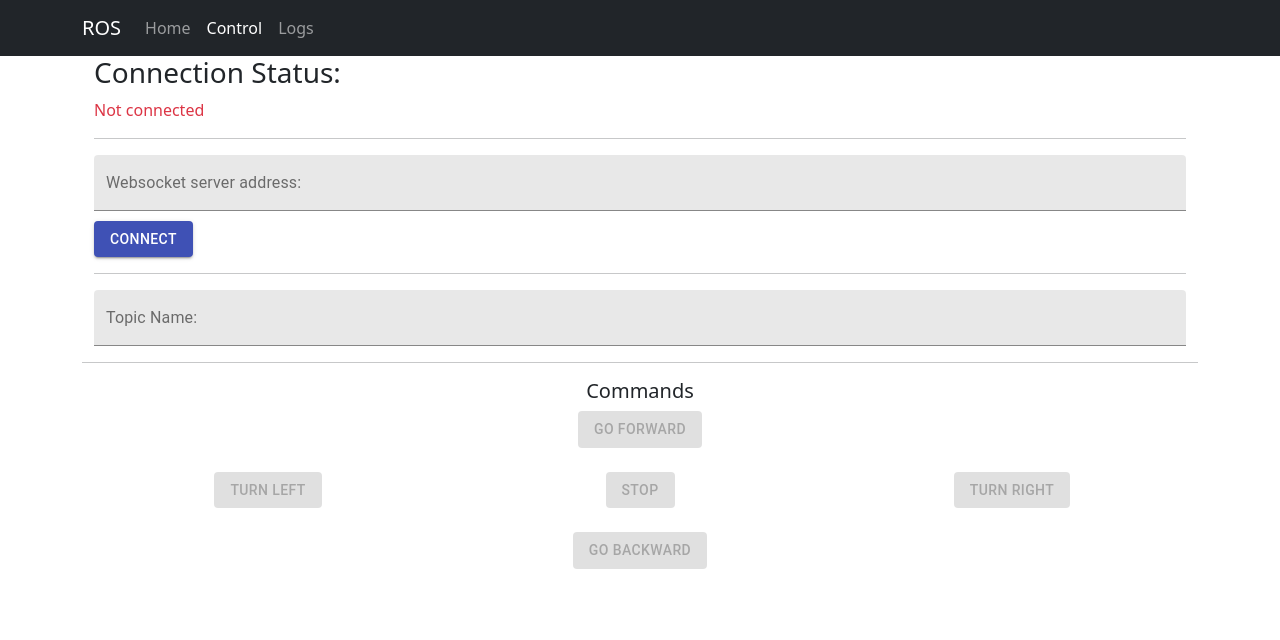
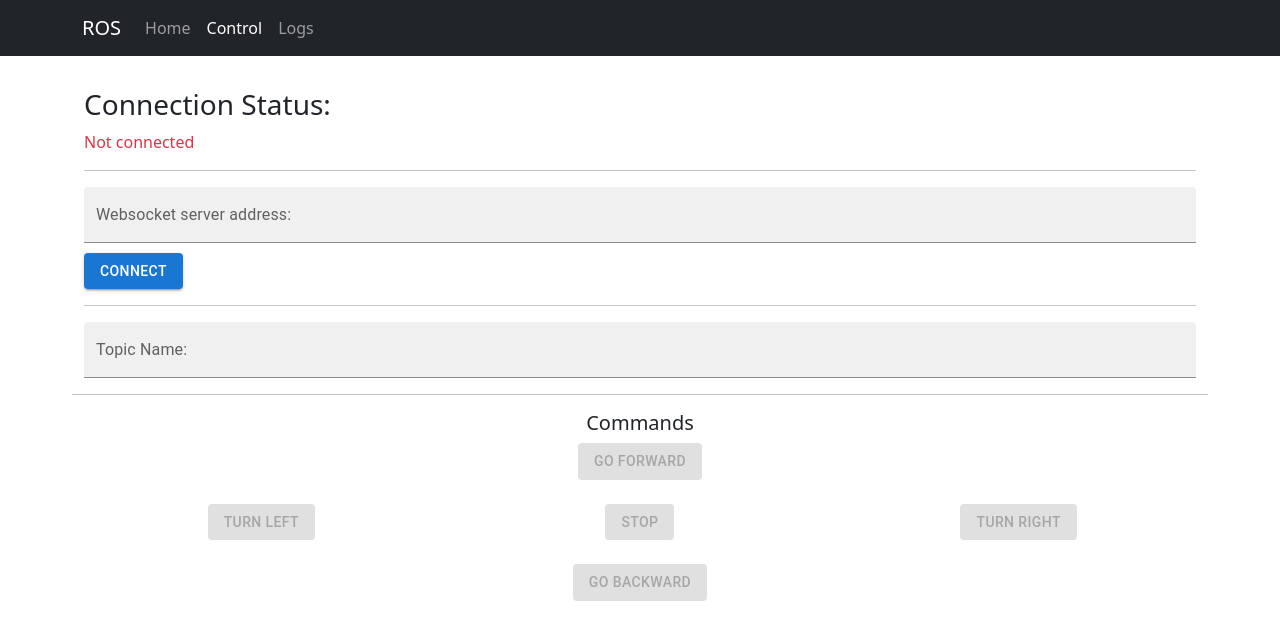
Before and after one commit to AlayKharadi/Ros-Web-App, a React (Create React App) app: page /Control in a window 1280 px wide. Shown: the top 640 px of the page. Built offline with nearby package versions, Linux system fonts and the light colour scheme.

Commit message:
code spiltting

```diff
--- a/src/App.js
+++ b/src/App.js
@@ -1,27 +1,23 @@
-import { BrowserRouter, Switch, Redirect, Route } from "react-router-dom";
-import Control from "./components/Control";
+import { Suspense, lazy } from 'react';
+import { Spinner } from 'react-bootstrap';
+import { BrowserRouter, Route, Routes, Navigate } from "react-router-dom";
 import CustomNavbar from "./components/CustomNavbar";
-import Home from "./components/Home";
-import Logs from "./components/Logs";
+const Home = lazy(() => import('./components/Home'));
+const Control = lazy(() => import('./components/Control'));
+const Logs = lazy(() => import('./components/Logs'))
 
 const App = () => {
     return (
         <BrowserRouter>
             <CustomNavbar></CustomNavbar>
-            <Switch>
-                <Route exact path='/Home'>
-                    <Home></Home>
-                </Route>
-                <Route exact path='/Control'>
-                    <Control></Control>
-                </Route>
-                <Route exact path='/Logs'>
-                    <Logs></Logs>
-                </Route>
-                <Route exact path='/'>
-                    <Redirect to='/Home'></Redirect>
-                </Route>
-            </Switch>
+            <Suspense fallback={<Spinner />}>
+                <Routes>
+                    <Route exact path='/Home' element={<Home />} />
+                    <Route exact path='/Control' element={<Control />} />
+                    <Route exact path='/Logs' element={<Logs />} />
+                    <Route exact path='/' element={<Navigate replace to="/Home" />} />
+                </Routes>
+            </Suspense>
         </BrowserRouter>
     );
 }
--- a/src/components/Control.js
+++ b/src/components/Control.js
@@ -3,7 +3,7 @@ import * as action_type from "../storage/actiontype";
 import ROSLIB from 'roslib';
 import { useSelector } from "react-redux";
 import { useEffect, useState } from 'react';
-import { Button, Container, TextField } from '@material-ui/core';
+import { Button, Container, TextField } from '@mui/material';
 import { Col, Row } from 'react-bootstrap';
 
 const Control = () => {
@@ -155,8 +155,7 @@ const Control = () => {
     }
 
     return (
-
-        <div className="container" style={{ marginBottom: '0px' }}>
+        <Container style={{ marginBottom: '0px', padding: '2em' }}>
             <Row>
                 <Container>
                     <h3>Connection Status:</h3>
@@ -194,7 +193,7 @@ const Control = () => {
                         <Col>
                             {
                                 connected ?
-                                    <Button variant="contained" color="secondary" onClick={disconnect} style={{marginTop: "10px"}}>
+                                    <Button variant="contained" color="secondary" onClick={disconnect} style={{ marginTop: "10px" }}>
                                         Disconnect
                                     </Button>
                                     :
@@ -286,7 +285,7 @@ const Control = () => {
                     </Row>
                 </Container>
             </Row>
-        </div>
+        </Container>
     );
 }
 
--- a/src/components/CustomNavbar.js
+++ b/src/components/CustomNavbar.js
@@ -2,14 +2,14 @@ import { useState } from 'react';
 import { Link } from 'react-router-dom';
 import { Container, Nav, Navbar } from 'react-bootstrap';
 
+const navlinks = [
+    { id: 0, path: '/Home', name: 'Home' },
+    { id: 1, path: '/Control', name: 'Control' },
+    { id: 2, path: '/Logs', name: 'Logs' }
+];
+
 const CustomNavbar = () => {
     const [active, setActive] = useState(window.location.pathname === '/' ? 0 : false);
-
-    const navlinks = [
-        { id: 0, path: '/Home', name: 'Home' },
-        { id: 1, path: '/Control', name: 'Control' },
-        { id: 2, path: '/Logs', name: 'Logs' }
-    ];
 
     return (
         <Navbar collapseOnSelect expand="lg" bg="dark" variant="dark" sticky="top">
--- a/src/components/Home.js
+++ b/src/components/Home.js
@@ -1,13 +1,13 @@
-import { useState } from "react";
-import { Tabs, Tab } from "react-bootstrap";
-import Offline from "./Offline";
-import Online from "./Online";
+import { lazy, Suspense, useState } from "react";
+import { Tabs, Tab, Container, Spinner } from "react-bootstrap";
+const Offline = lazy(() => import('./Offline'));
+const Online = lazy(() => import('./Online'));
 
 function Home() {
 	const [key, setKey] = useState('online');
 
 	return (
-		<div className="container" style={{ marginBottom: '0px' }}>
+		<Container style={{ marginBottom: '0px', padding: '2em' }}>
 			<h3>Introduction:</h3>
 			<ul>
 				<li>We have created an online website through which you can control the ROS robot.</li>
@@ -15,7 +15,6 @@ function Home() {
 				<li>you can find controller in control section.</li>
 				<li>logs regarding the connection process are in logs section.</li>
 				<li>This is part of our Institute's project. If you want to contribute to this project this is the link <a href="https://github.com/AlayKharadi/Ros-Web-App" target="_blank" rel="noreferrer">Github Project</a>. feel free to add something new to this project.</li>
-
 			</ul>
 			<Tabs
 				id="controlled-tab-example"
@@ -24,13 +23,17 @@ function Home() {
 				className="mb-3"
 			>
 				<Tab eventKey="online" title="Online">
-					<Online></Online>
+					<Suspense fallback={<Spinner />}>
+						<Online></Online>
+					</Suspense>
 				</Tab>
 				<Tab eventKey="offline" title="Offline">
-					<Offline></Offline>
+					<Suspense fallback={<Spinner />}>
+						<Offline></Offline>
+					</Suspense>
 				</Tab>
 			</Tabs>
-			</div>
+		</Container>
 	);
 }
 
--- a/src/components/Logs.js
+++ b/src/components/Logs.js
@@ -1,11 +1,12 @@
 import { useSelector } from "react-redux";
-import { Alert, AlertTitle } from '@material-ui/lab';
+import { Alert, AlertTitle } from '@mui/material';
+import { Container } from "react-bootstrap";
 
 const Logs = () => {
     let logs = useSelector(state => state.logs);
 
     return (
-        <div className="container" style={{ marginBottom: '0px' }}>
+        <Container style={{ marginBottom: '0px', padding: '2em' }}>
             <h3>Log messages:</h3>
             <div>
                 <ul>
@@ -44,7 +45,7 @@ const Logs = () => {
                     }
                 </ul>
             </div>
-        </div>
+        </Container>
     );
 }
 
--- a/src/index.js
+++ b/src/index.js
@@ -1,19 +1,18 @@
 import "bootstrap/dist/css/bootstrap.min.css";
-import "bootstrap/dist/js/bootstrap.min.js";
-import React from 'react';
-import ReactDOM from 'react-dom';
+import { StrictMode } from 'react';
+import { createRoot } from 'react-dom/client';
 import App from './App';
 import { Provider } from "react-redux";
 import { userStore } from './storage/store';
 
-ReactDOM.render(
-  <React.StrictMode>
-    <Provider store={userStore}>
-      <App />
-    </Provider>
-  </React.StrictMode>,
-  document.getElementById('root')
-);
+createRoot(document.getElementById('root'))
+  .render(
+    <StrictMode>
+      <Provider store={userStore}>
+        <App />
+      </Provider>
+    </StrictMode>
+  );
 
 // If you want to start measuring performance in your app, pass a function
 // to log results (for example: reportWebVitals(console.log))
```
Also changed, not shown: package.json (+16 -20 lines), 1 other file (tests, documents, lock files or other folders).
